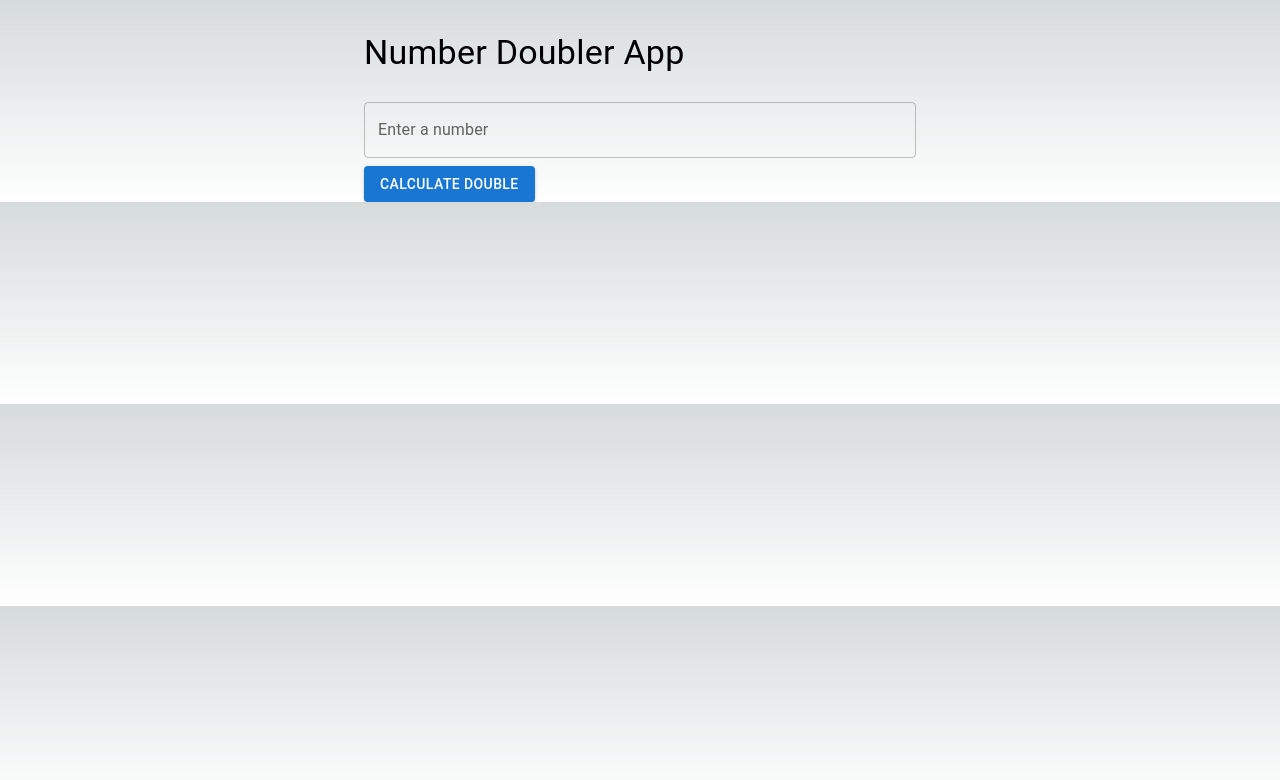
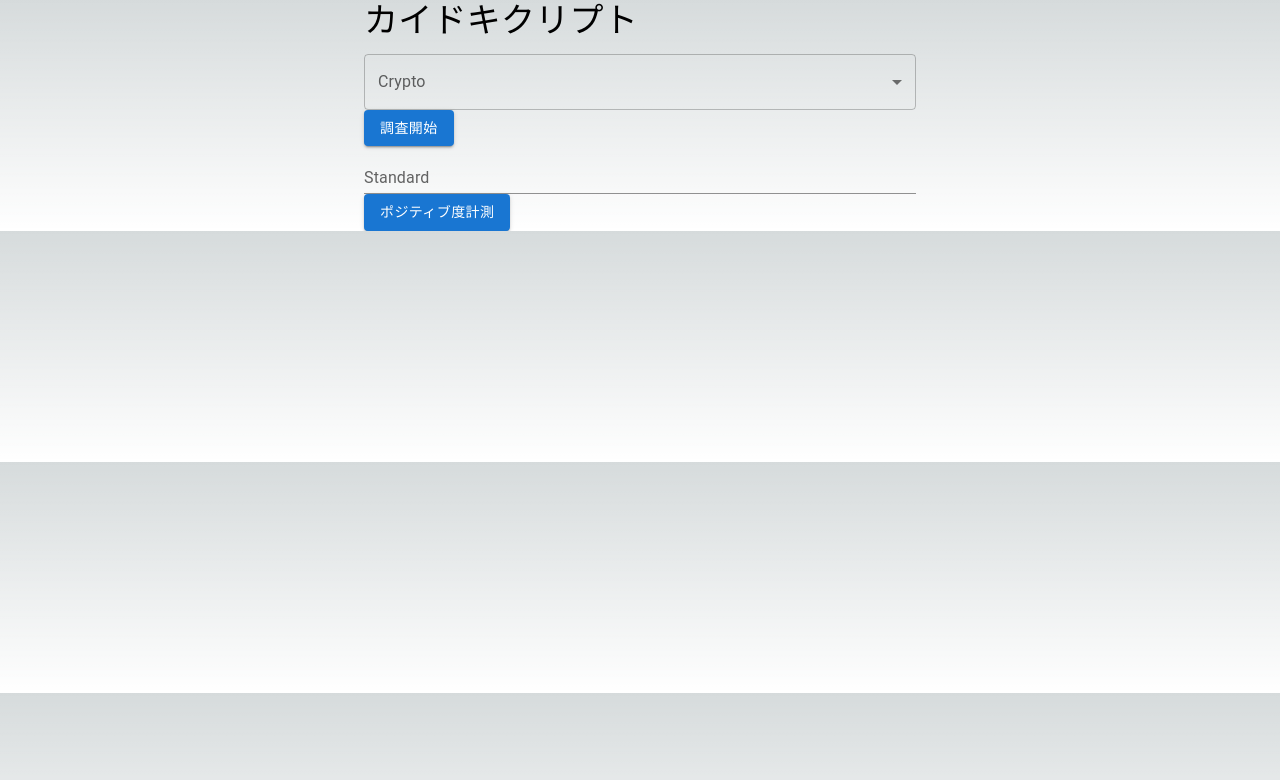
Before and after one commit to YoshySET/Crypto-Visualization-Front, a Next.js app: page / in a window 1280 px wide. Shown: the top 780 px of the page. Built offline with nearby package versions, Linux system fonts and the light colour scheme.

Commit message:
:sparkles: APIアクセス機能実装

```diff
--- a/package.json
+++ b/package.json
@@ -11,15 +11,19 @@
   "dependencies": {
     "@emotion/react": "^11.11.1",
     "@emotion/styled": "^11.11.0",
+    "@mui/icons-material": "^5.14.7",
     "@mui/material": "^5.14.7",
+    "@types/axios": "^0.14.0",
     "@types/node": "20.5.9",
     "@types/react": "18.2.21",
     "@types/react-dom": "18.2.7",
+    "axios": "^1.5.0",
     "eslint": "8.48.0",
     "eslint-config-next": "13.4.19",
     "next": "13.4.19",
     "react": "18.2.0",
     "react-dom": "18.2.0",
+    "react-use": "^17.4.0",
     "typescript": "5.2.2"
   }
 }
--- a/src/pages/_document.tsx
+++ b/src/pages/_document.tsx
@@ -2,7 +2,7 @@ import { Html, Head, Main, NextScript } from 'next/document'
 
 export default function Document() {
   return (
-    <Html lang="en">
+    <Html lang="jp">
       <Head />
       <body>
         <Main />
--- /dev/null
+++ b/src/pages/api/get/crypto.ts
@@ -0,0 +1,17 @@
+import axios from 'axios';
+import type {NextApiRequest, NextApiResponse} from "next";
+
+
+export default async function handler(
+  req: NextApiRequest,
+  res: NextApiResponse
+) {
+  if (req.method === "GET") {
+    const {param1} = req.query;
+    const result = await axios
+      .get(`https://jwafb5a7qk.execute-api.ap-northeast-1.amazonaws.com/prod?param1=${param1}`)
+      .then((response) => response.data);
+
+    return res.status(200).json(result);
+  }
+}
--- a/src/pages/api/hello.ts
+++ /dev/null
@@ -1,13 +0,0 @@
-// Next.js API route support: https://nextjs.org/docs/api-routes/introduction
-import type { NextApiRequest, NextApiResponse } from 'next'
-
-type Data = {
-  name: string
-}
-
-export default function handler(
-  req: NextApiRequest,
-  res: NextApiResponse<Data>
-) {
-  res.status(200).json({ name: 'John Doe' })
-}
--- a/src/pages/index.tsx
+++ b/src/pages/index.tsx
@@ -1,48 +1,84 @@
-import { useState } from 'react';
-import TextField from '@mui/material/TextField';
+import axios from "axios";
+
+import {useState} from 'react';
+
+import FormControl from '@mui/material/FormControl';
+import InputLabel from '@mui/material/InputLabel';
+import Select, {SelectChangeEvent} from '@mui/material/Select';
+import {MenuItem, TextField} from '@mui/material';
 import Button from '@mui/material/Button';
 import Typography from '@mui/material/Typography';
 import Container from '@mui/material/Container';
 
+
 export default function Home() {
-  const [inputValue, setInputValue] = useState('');
   const [result, setResult] = useState<number | null>(null);
 
-  const handleInputChange = (event: React.ChangeEvent<HTMLInputElement>) => {
-    setInputValue(event.target.value);
+  const [cryptoName, setCryptoName] = useState('');
+
+  const handleChange = (event: any) => {
+    setCryptoName(event.target.value as string);
   };
 
-  const handleCalculate = () => {
-    const inputValueNumber = parseFloat(inputValue);
-    if (!isNaN(inputValueNumber)) {
-      setResult(inputValueNumber * 2);
-    } else {
-      setResult(null);
+  const handleSubmit = async () => {
+    try {
+      const response = await axios.get("/api/get/crypto?param1=" + cryptoName);
+      setResult(response.data.content);
+    } catch (e) {
+      console.log(e);
     }
   };
 
   return (
-    <Container maxWidth="sm" style={{ marginTop: '2rem' }}>
+    <Container maxWidth="sm">
       <Typography variant="h4" gutterBottom>
-        Number Doubler App
+        カイドキクリプト
       </Typography>
-      <TextField
-        label="Enter a number"
-        variant="outlined"
-        type="number"
-        value={inputValue}
-        onChange={handleInputChange}
-        fullWidth
-        margin="normal"
-      />
-      <Button variant="contained" color="primary" onClick={handleCalculate}>
-        Calculate Double
-      </Button>
-      {result !== null && (
-        <Typography variant="h6" style={{ marginTop: '1rem' }}>
-          Result: {result}
-        </Typography>
-      )}
+      <div>
+        <FormControl fullWidth>
+          <InputLabel id="demo-simple-select-label">Crypto</InputLabel>
+          <Select
+            labelId="demo-simple-select-label"
+            id="demo-simple-select"
+            value={cryptoName}
+            label="Crypto"
+            onChange={handleChange}
+          >
+            <MenuItem value={"Bitcoin"}>
+              Bitcoin
+            </MenuItem>
+            <MenuItem value={"Ethereum"}>
+              Ethereum
+            </MenuItem>
+            <MenuItem value={"Dogecoin"}>
+              Dogecoin
+            </MenuItem>
+          </Select>
+        </FormControl>
+        <Button variant="contained" color="primary" onClick={handleSubmit}>
+          調査開始
+        </Button>
+      </div>
+      <div>
+        <FormControl fullWidth>
+          <TextField
+            id="standard-basic"
+            label="Standard"
+            variant="standard"
+            value={cryptoName}
+            onChange={handleChange}
+          />
+        </FormControl>
+        <Button variant="contained" color="primary" onClick={handleSubmit}>
+          ポジティブ度計測
+        </Button>
+
+        {result && (
+          <Typography variant="h6">
+            ポジティブ度: {result}%
+          </Typography>
+        )}
+      </div>
     </Container>
   );
 }
```
Also changed, not shown: 1 other file (tests, documents, lock files or other folders).
